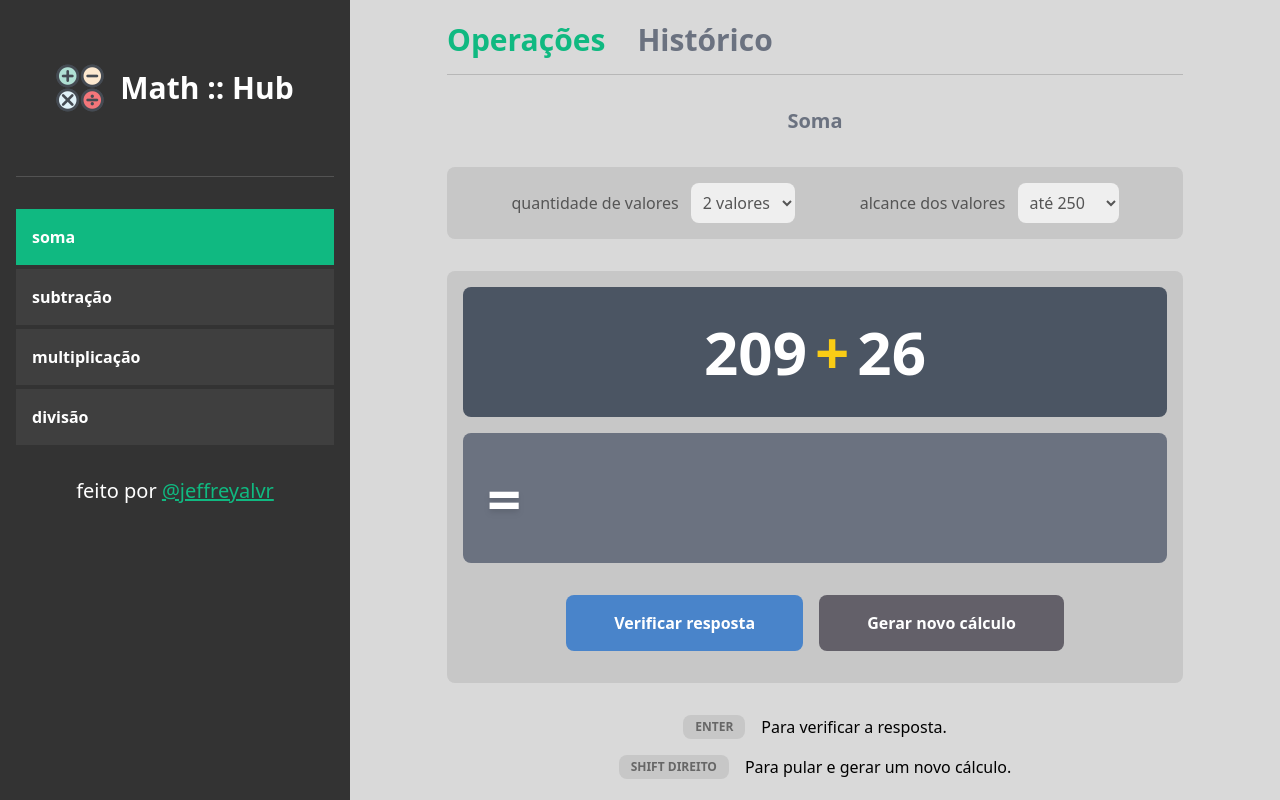
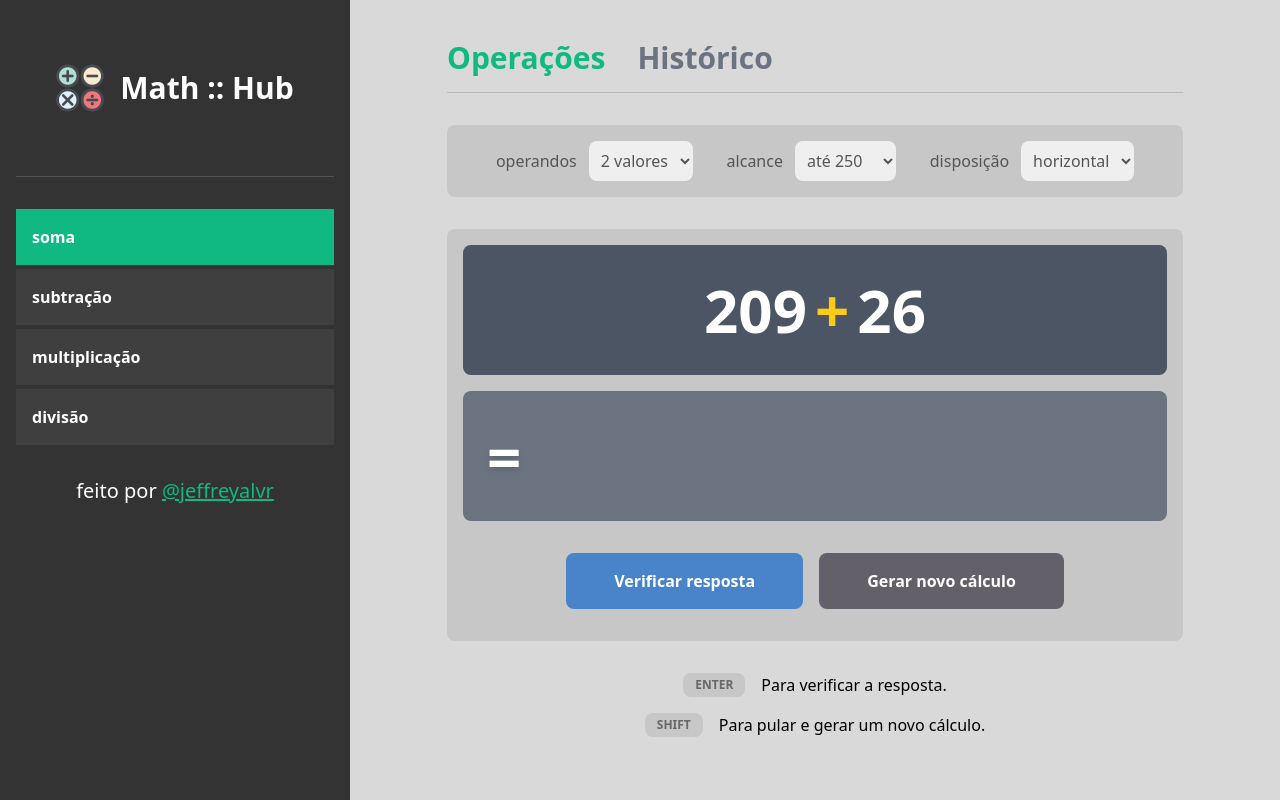
Before and after one commit to jeffreyalvr/math-hub, a React (Vite) app: page / in a window 1280 px wide. Shown: the top 800 px of the page. Built offline with nearby package versions, Linux system fonts and the light colour scheme.

Commit message:
Melhora exibição do componente Operações; Adiciona modo de disposição

```diff
--- a/src/components/Operacoes/index.jsx
+++ b/src/components/Operacoes/index.jsx
@@ -15,6 +15,9 @@ const Operacoes = () => {
   );
   const [alcanceValores, setAlcanceValores] = useState(
     localStorage.getItem("alcanceValores") || 250
+  );
+  const [disposicao, setDisposicao] = useState(
+    localStorage.getItem("disposicao") || "horizontal"
   );
 
   const { operacaoSelecionada } = useContext(OperacaoSelecionadaContext);
@@ -35,11 +38,17 @@ const Operacoes = () => {
 
   useEffect(() => {
     gerarNumerosAleatorios(quantidadeValores, alcanceValores);
-  }, [quantidadeValores, alcanceValores]);
+  }, [quantidadeValores, alcanceValores, disposicao]);
 
   useEffect(() => {
     limparInput();
-  }, [quantidadeValores, alcanceValores, operacaoSelecionada, valoresOperacao]);
+  }, [
+    quantidadeValores,
+    alcanceValores,
+    disposicao,
+    operacaoSelecionada,
+    valoresOperacao,
+  ]);
 
   const limparInput = () => {
     setResultadoInput("");
@@ -59,6 +68,11 @@ const Operacoes = () => {
   const handleSelectAlcanceValores = (e) => {
     localStorage.setItem("alcanceValores", e.target.value);
     setAlcanceValores(e.target.value);
+  };
+
+  const handleDisposicao = (e) => {
+    localStorage.setItem("disposicao", e.target.value);
+    setDisposicao(e.target.value);
   };
 
   const handleResultadoContainer = (estado) => {
@@ -141,21 +155,18 @@ const Operacoes = () => {
 
   const handleKeyBindings = (e) => {
     if (e.code === "Enter") handleBotaoVerificar();
-    if (e.code === "ShiftRight") handleBotaoGerarNovoCalculo();
+    if (e.code === "ShiftLeft" || e.code === "ShiftRight")
+      handleBotaoGerarNovoCalculo();
   };
 
   return (
     <div className="flex flex-col gap-8 pb-4 w-full max-w-3xl m-auto lg:pb-0">
-      <h3 className="text-xl font-bold capitalize text-center text-[#6B7280]">
-        {operacaoSelecionada.nome}
-      </h3>
-
       <div className="flex flex-row flex-wrap justify-center p-4 px-10 gap-4 rounded-lg bg-[#C7C7C7] sm:justify-around">
         <span
           className="flex flex-row gap-3 items-center text-[#555555]"
           title="Determina a quantidade de valores a serem calculados"
         >
-          quantidade de valores
+          operandos
           <select
             className="p-2 rounded-lg"
             value={quantidadeValores}
@@ -172,12 +183,13 @@ const Operacoes = () => {
           className="flex flex-row gap-3 items-center text-[#555555]"
           title="Determina o alcance máximo de cada número calculado"
         >
-          alcance dos valores
+          alcance
           <select
             className="p-2 rounded-lg"
             value={alcanceValores}
             onChange={(e) => handleSelectAlcanceValores(e)}
           >
+            <option value="9">até 9</option>
             <option value="25">até 25</option>
             <option value="100">até 100</option>
             <option value="250">até 250</option>
@@ -187,20 +199,55 @@ const Operacoes = () => {
             <option value="9999">até 9999</option>
           </select>
         </span>
+        <span
+          className="flex flex-row gap-3 items-center text-[#555555]"
+          title="Determina a disposição dos números"
+        >
+          disposição
+          <select
+            className="p-2 rounded-lg"
+            value={disposicao}
+            onChange={(e) => handleDisposicao(e)}
+          >
+            <option value="horizontal">horizontal</option>
+            <option value="vertical">vertical</option>
+          </select>
+        </span>
       </div>
 
       <div className="flex flex-col p-4 gap-4 rounded-lg bg-[#C7C7C7]">
-        <div className="flex flex-row flex-wrap min-h-[130px] w-full justify-center items-center rounded-lg p-6 text-4xl font-bold bg-gray-600 sm:text-6xl">
+        <div
+          className={`flex flex-row gap-2 min-h-[130px] w-full rounded-lg p-6 text-4xl font-bold bg-gray-600 sm:text-6xl ${
+            disposicao === "vertical" ? "justify-end" : "justify-center"
+          }`}
+        >
+          {disposicao === "vertical" && (
+            <div className="flex flex-col justify-end w-fit">
+              <span className="text-yellow-400 px-2">
+                {operacaoSelecionada?.simbolo}
+              </span>
+            </div>
+          )}
+
+          <div
+            className={`flex w-fit flex-wrap ${
+              disposicao === "vertical"
+                ? "flex-col text-right"
+                : "flex-row items-center"
+            }`}
+          >
             {valoresOperacao.map((valor, index) => (
               <div key={index}>
                 <span className="text-white">{valor}</span>
-              {index < valoresOperacao.length - 1 && (
+                {disposicao === "horizontal" &&
+                  index < valoresOperacao.length - 1 && (
                     <span className="text-yellow-400 px-2">
                       {operacaoSelecionada?.simbolo}
                     </span>
                   )}
               </div>
             ))}
+          </div>
         </div>
         <div
           className={`${
@@ -262,7 +309,7 @@ const Operacoes = () => {
         </div>
         <div className="flex flex-col flex-wrap items-center gap-1 w-fit sm:flex-row sm:gap-4">
           <span className="px-3 py-1 w-fit rounded-lg bg-[#C7C7C7] text-[#676767] text-xs font-bold">
-            SHIFT DIREITO
+            SHIFT
           </span>
           Para pular e gerar um novo cálculo.
         </div>
--- a/src/components/Tabs/index.jsx
+++ b/src/components/Tabs/index.jsx
@@ -8,7 +8,7 @@ const Tabs = ({ abas }) => {
   };
 
   return (
-    <div className="flex flex-col w-full max-w-3xl m-auto px-4 pb-4 lg:pb-0">
+    <div className="flex flex-col w-full max-w-3xl mx-auto my-10 px-4 pb-4 lg:pb-0">
       <div className="flex flex-row gap-8 mb-8 justify-center border-b border-[#B7B7B7] md:justify-start">
         {abas.length > 0 &&
           abas.map((aba) => (
```
Also changed, not shown: 1 other file (tests, documents, lock files or other folders). Lines whose indentation alone changed are shown as unchanged.
